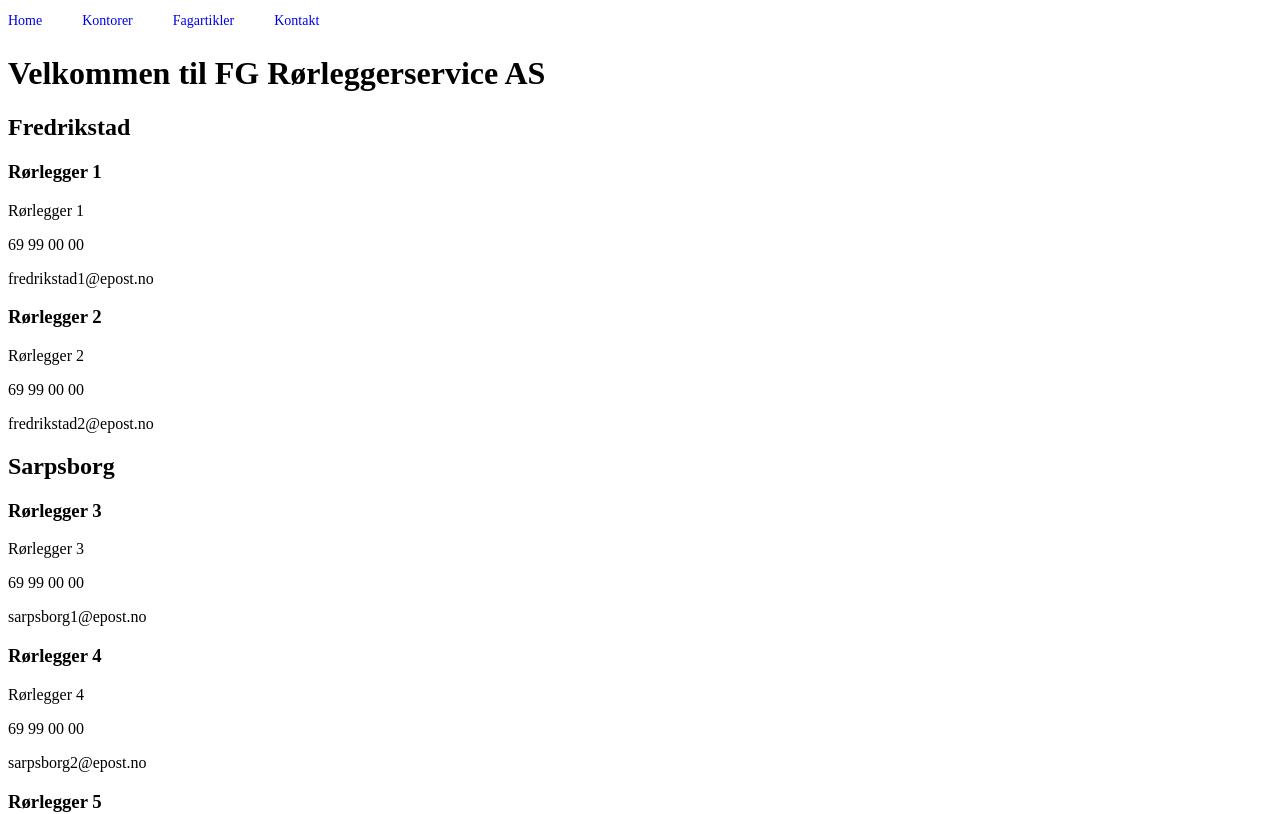
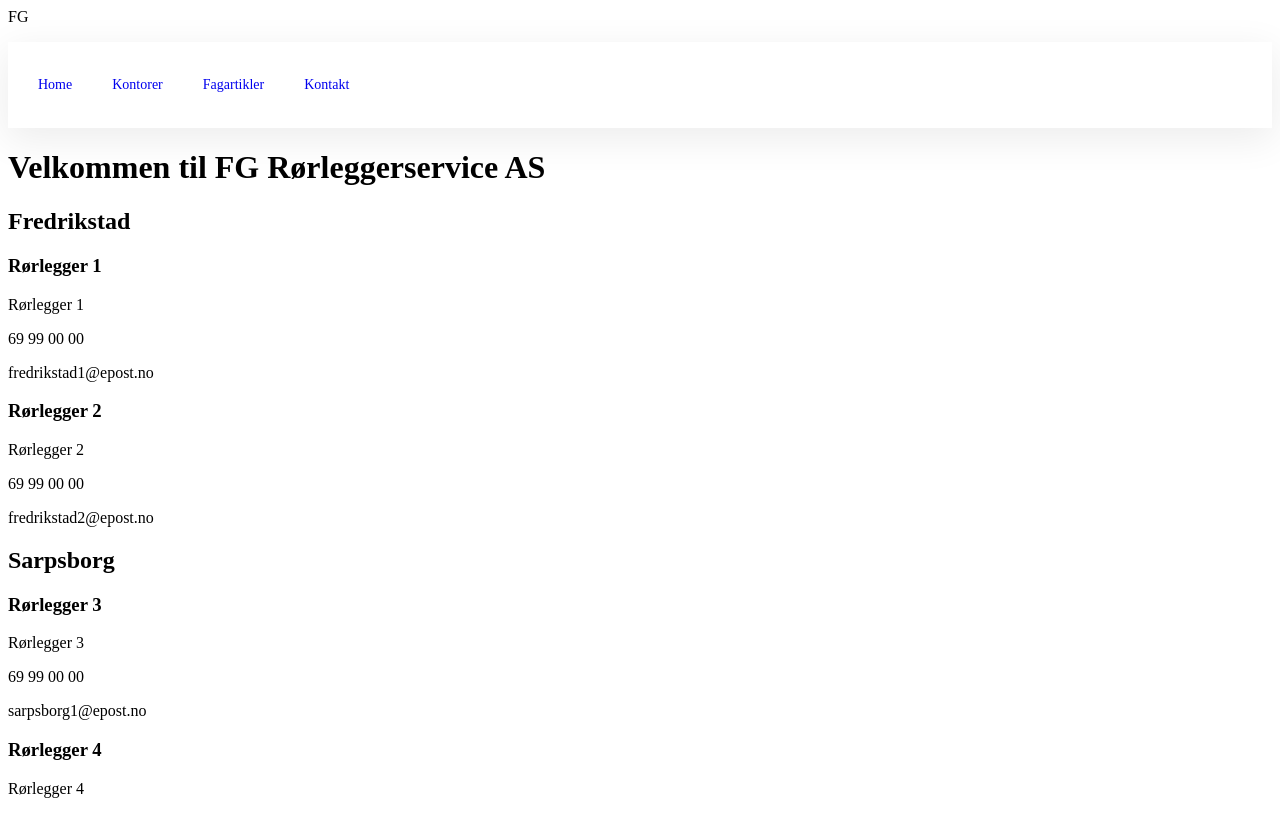
Before and after one commit to larsmra/ITF31619_eksamen_gruppe19, a React app in the folder client/: page /kontorer/1 in a window 1280 px wide. Shown: the top 814 px of the page. Built offline with nearby package versions, Linux system fonts and the light colour scheme.

Commit message:
Added more nav styling

```diff
--- a/client/src/components/Navbar.jsx
+++ b/client/src/components/Navbar.jsx
@@ -8,9 +8,9 @@ const StyledNav = styled.nav`
 
 const NavMenu = styled.ul`
   display: flex;
-  margin: 0;
-  padding: 0;
   list-style: none;
+  padding: 30px 30px;
+  box-shadow: 0px 10px 38px 2px rgba(237, 237, 237, 1);
 `;
 
 const NavMenuItem = styled.li`
@@ -33,6 +33,7 @@ const NavMenuItem = styled.li`
 `;
 const Navbar = () => (
   <StyledNav>
+    <span> FG </span>
     <NavMenu>
       <NavMenuItem>
         <NavLink exact to="/home" activeClassName="active">
```
